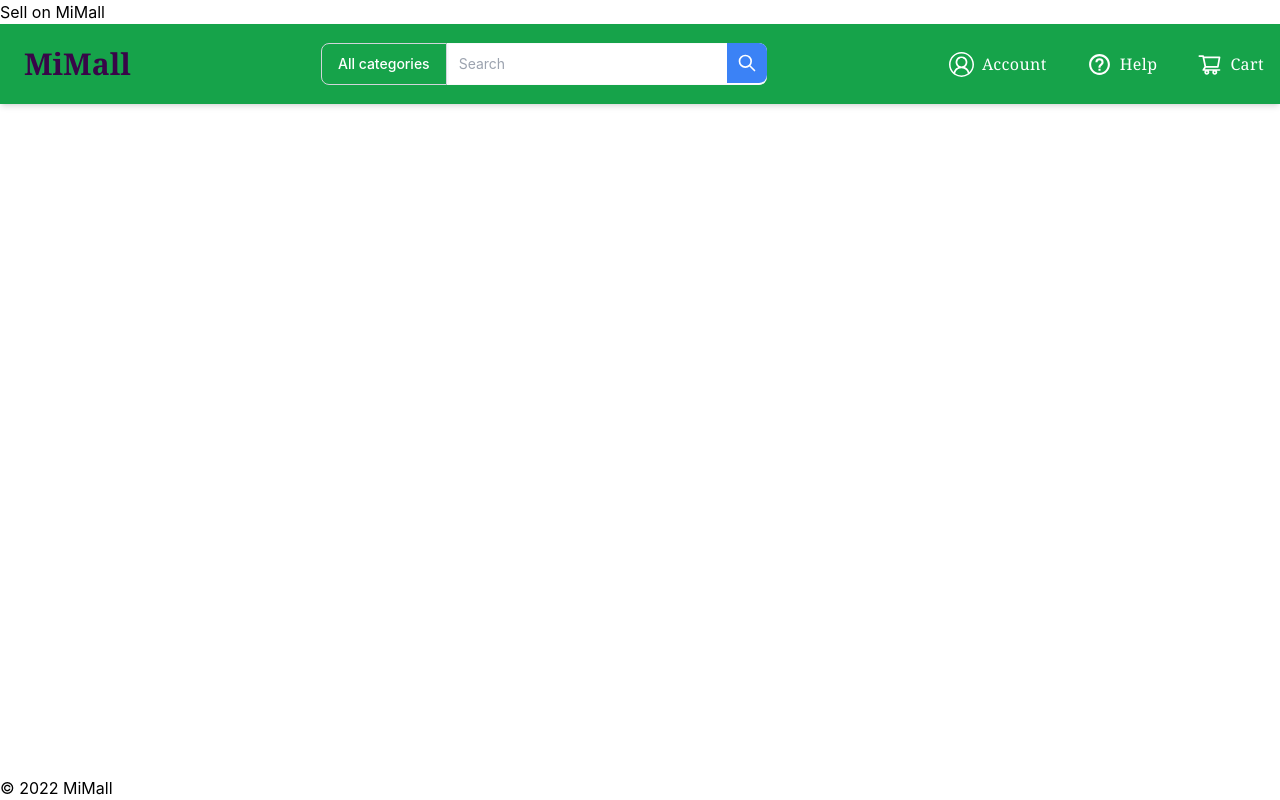
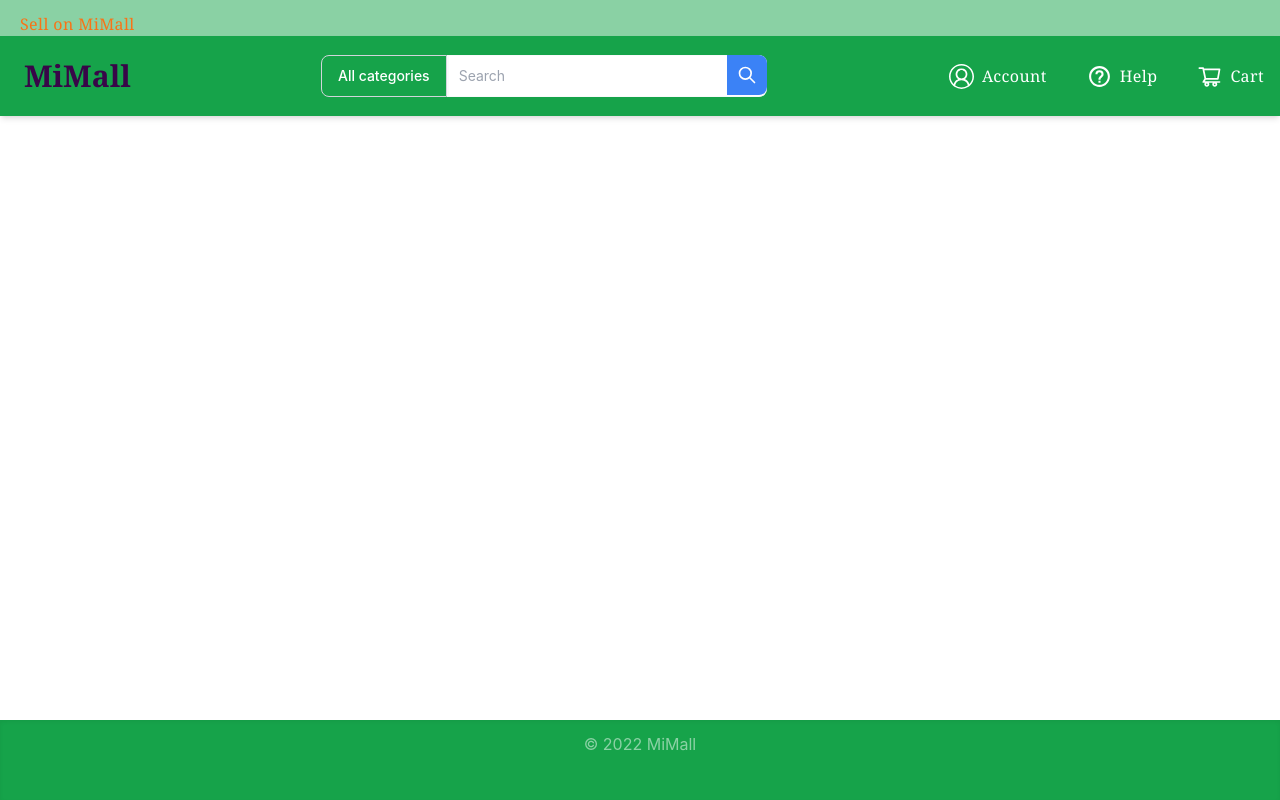
Before and after one commit to Mimallgh/miMall, a Next.js app: page / in a window 1280 px wide. Built offline with nearby package versions, Linux system fonts and the light colour scheme.

Commit message:
Nav bar and footer styling

```diff
--- a/styles/globals.css
+++ b/styles/globals.css
@@ -18,3 +18,19 @@ a {
 * {
   box-sizing: border-box;
 }
+
+
+.drop-down {
+  @apply bg-white/10 text-black tracking-tight gap-3 flex flex-col content-between
+}
+
+
+.footer{
+  @apply shadow-inner h-[5rem] bg-green-600 px-4 flex justify-center pt-3
+  text-white/50
+}
+
+.sell{
+  @apply w-screen bg-green-600/50 px-5 min-h-[2rem] pt-3 text-orange-500
+  font-serif tracking-wide
+}
```
